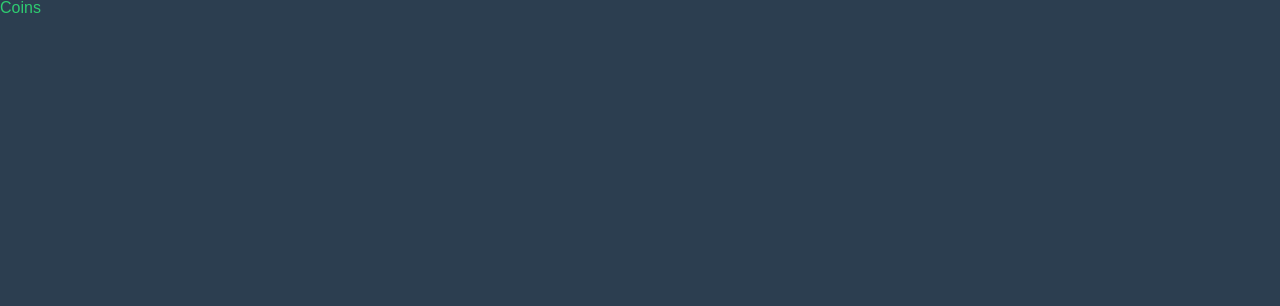
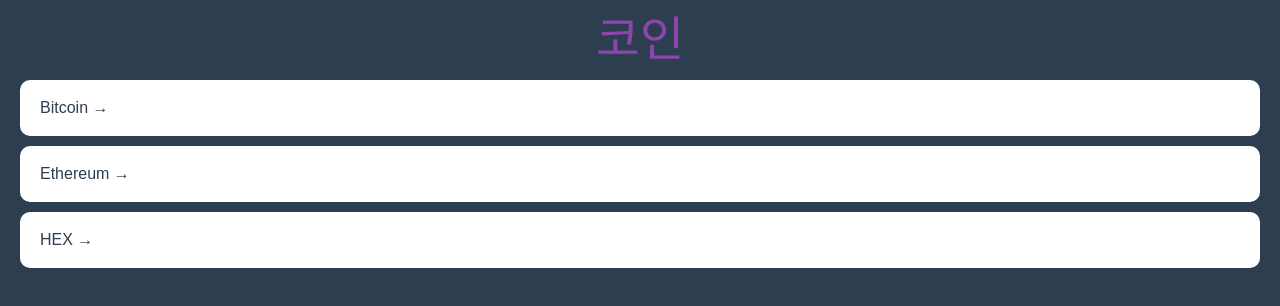
Before and after one commit to sujipark-fe/crypto-tracker, a React (Create React App) app: page / in a window 1280 px wide. Shown: the top 306 px of the page. Built offline with nearby package versions, Linux system fonts and the light colour scheme.

Commit message:
2. CRYPTO TRACKER - Home part1

```diff
--- a/src/App.tsx
+++ b/src/App.tsx
@@ -60,6 +60,7 @@
   }
   a {
     text-decoration:none;
+    color: inherit;
   }
 `
 
--- a/src/routes/Coins.tsx
+++ b/src/routes/Coins.tsx
@@ -1,10 +1,88 @@
+import { Link } from "react-router-dom";
 import styled from "styled-components";
 
+const Container = styled.div`
+  padding: 0 20px;
+`;
+
+const Header = styled.header`
+  display: flex;
+  justify-content: center;
+  align-items: center;
+  height: 10vh;
+`;
+
+const CoinsList = styled.ul`
+`;
+
+const Coin = styled.li`
+  background-color: white;
+  margin-bottom: 10px;
+  color: ${(props) => props.theme.bgColor};
+  border-radius: 10px;
+  a {
+    display: block;
+    padding: 20px;
+    transition: color .2s ease-in-out;
+  }
+  &:hover {
+    a {
+      color: ${(props) => props.theme.accentColor};
+    }
+  }
+`;
+
 const Title = styled.h1`
+  font-size: 48px;
   color: ${(props) => props.theme.accentColor};
 `;
 
+const coins = [
+  {
+    id: "btc-bitcoin",
+    name: "Bitcoin",
+    symbol: "BTC",
+    rank: 1,
+    is_new: false,
+    is_active: true,
+    type: "coin",
+  },
+  {
+    id: "eth-ethereum",
+    name: "Ethereum",
+    symbol: "ETH",
+    rank: 2,
+    is_new: false,
+    is_active: true,
+    type: "coin",
+  },
+  {
+    id: "hex-hex",
+    name: "HEX",
+    symbol: "HEX",
+    rank: 3,
+    is_new: false,
+    is_active: true,
+    type: "token",
+  },
+]
+
 function Coins() {
-  return <Title>Coins</Title>;
+  return (
+    <Container>
+      <Header>
+        <Title>코인</Title>
+      </Header>
+      <CoinsList>
+        {coins.map(coin => (
+          <Coin key={coin.id}>
+            <Link to={`/${coin.id}`}>
+              {coin.name} &rarr;
+            </Link>
+          </Coin>
+        ))}
+      </CoinsList>
+    </Container>
+  );
 }
 export default Coins;
--- a/src/theme.ts
+++ b/src/theme.ts
@@ -3,5 +3,5 @@
 export const theme: DefaultTheme = {
   bgColor: "#2c3e50",
   textColor: "#ecf0f1",
-  accentColor: "#2ecc71",
+  accentColor: "#8e44ad",
 };
```
